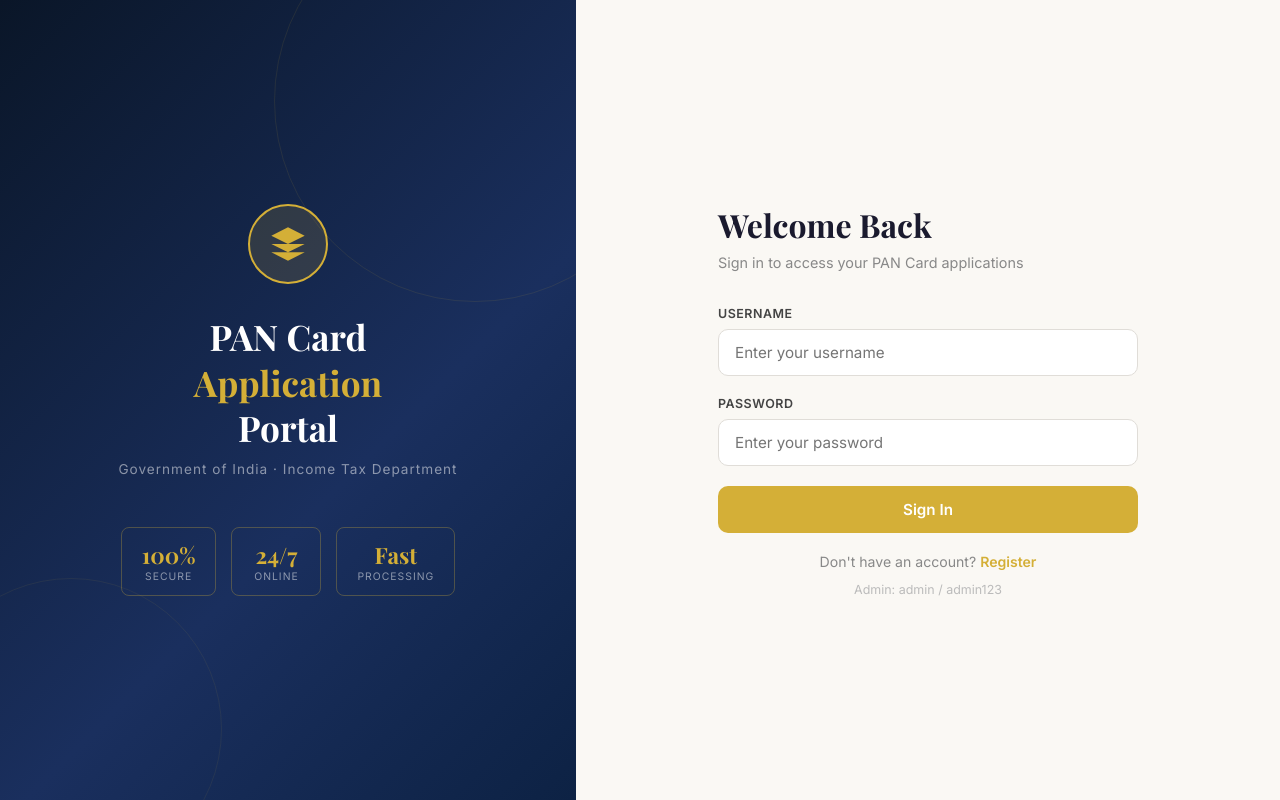
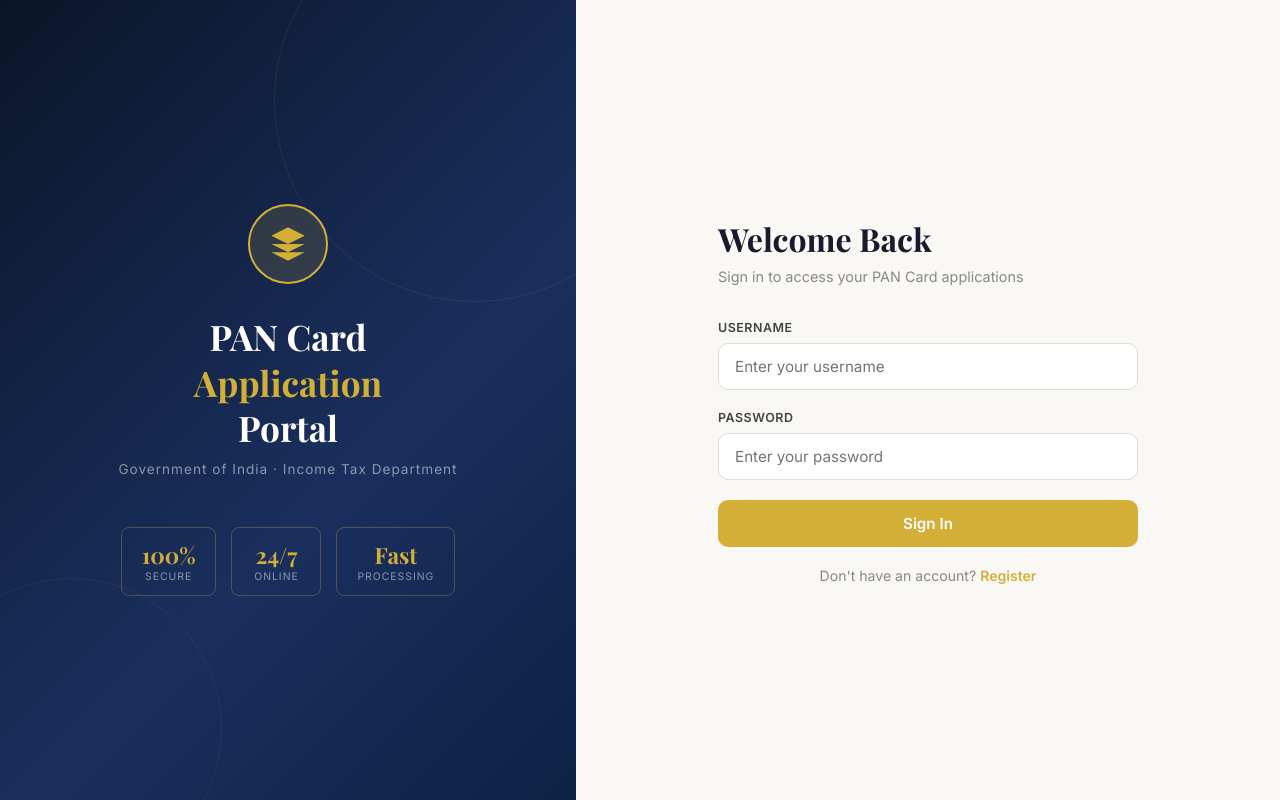
Before and after one commit to Magamin2260/magaminpan, a Flask app: page /login in a window 1280 px wide. Run offline with Flask 3, Linux system fonts and the light colour scheme; some libraries are stand-ins or nearby versions.

Commit message:
Update login.html

```diff
--- a/templates/login.html
+++ b/templates/login.html
@@ -121,7 +121,7 @@
             <div class="switch-link">
                 Don't have an account? <a href="#" onclick="showRegister()">Register</a>
             </div>
-            <div class="admin-hint">Admin: admin / admin123</div>
+
         </div>
 
         <!-- REGISTER FORM -->
```
